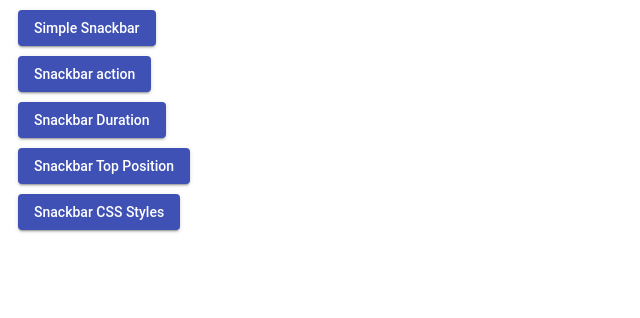
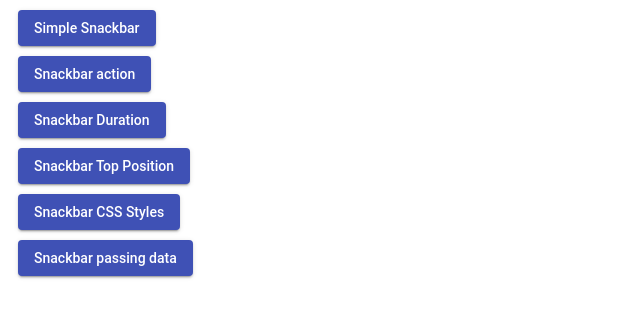
Before and after one commit to intkiran/angular-material-snackbar-example, an Angular app: page / in a window 1280 px wide. Shown: the top 318 px of the page, without its empty margins (0-640 px from the left). Built offline with nearby package versions, Linux system fonts and the light colour scheme.

Commit message:
4 files modified

```diff
--- a/src/app/app.component.html
+++ b/src/app/app.component.html
@@ -20,5 +20,10 @@
   Snackbar CSS Styles</button>
 
   </li>
+   <li>
+  <button mat-raised-button color="primary" (click)="showBasicComponent()">
+  Snackbar passing data</button>
+
+  </li>
 </ul>
     <router-outlet></router-outlet>
--- a/src/app/app.component.ts
+++ b/src/app/app.component.ts
@@ -1,5 +1,6 @@
 import { Component } from "@angular/core";
 import { MatSnackBar } from "@angular/material/snack-bar";
+import { BasicSnackbarComponent } from "./basic-snackbar/basic-snackbar.component";
 
 @Component({
   selector: "my-app",
@@ -7,6 +8,8 @@ import { MatSnackBar } from "@angular/material/snack-bar";
   styleUrls: ["./app.component.css"]
 })
 export class AppComponent {
+  data = "This is an example for passing data";
+
   constructor(private snackBar: MatSnackBar) {}
 
   showSnackbar(content) {
@@ -40,4 +43,10 @@ export class AppComponent {
       sb.dismiss();
     });
   }
+  showBasicComponent(message: string, panelClass: string) {
+    this.snackBar.openFromComponent(BasicSnackbarComponent, {
+      data: this.data,
+      duration: 10000
+    });
+  }
 }
--- a/src/app/basic-snackbar/basic-snackbar.component.html
+++ b/src/app/basic-snackbar/basic-snackbar.component.html
@@ -1,3 +1,8 @@
-<p>
-basic-snackbar works!
-</p>
+<div class="flex">
+  <div class="data">{{data}}</div>
+  <div class="dismiss">
+    <button mat-icon-button (click)="ref.dismiss()">
+        <mat-icon>Dismiss</mat-icon>
+      </button>
+  </div>
+</div>
--- a/src/app/basic-snackbar/basic-snackbar.component.ts
+++ b/src/app/basic-snackbar/basic-snackbar.component.ts
@@ -1,15 +1,18 @@
-import { Component, OnInit } from '@angular/core';
+import { Component, OnInit, Inject } from "@angular/core";
+import {
+  MatSnackBarRef,
+  MAT_SNACK_BAR_DATA
+} from "@angular/material/snack-bar";
 
 @Component({
-  selector: 'app-basic-snackbar',
-  templateUrl: './basic-snackbar.component.html',
-  styleUrls: ['./basic-snackbar.component.css']
+  selector: "app-basic-snackbar",
+  templateUrl: "./basic-snackbar.component.html",
+  styleUrls: ["./basic-snackbar.component.css"]
 })
 export class BasicSnackbarComponent implements OnInit {
-
-  constructor() { }
-
-  ngOnInit() {
-  }
-
+  constructor(
+    public snackBarRef: MatSnackBarRef<BasicSnackbarComponent>,
+    @Inject(MAT_SNACK_BAR_DATA) public data: any
+  ) {}
+  ngOnInit() {}
 }
```
